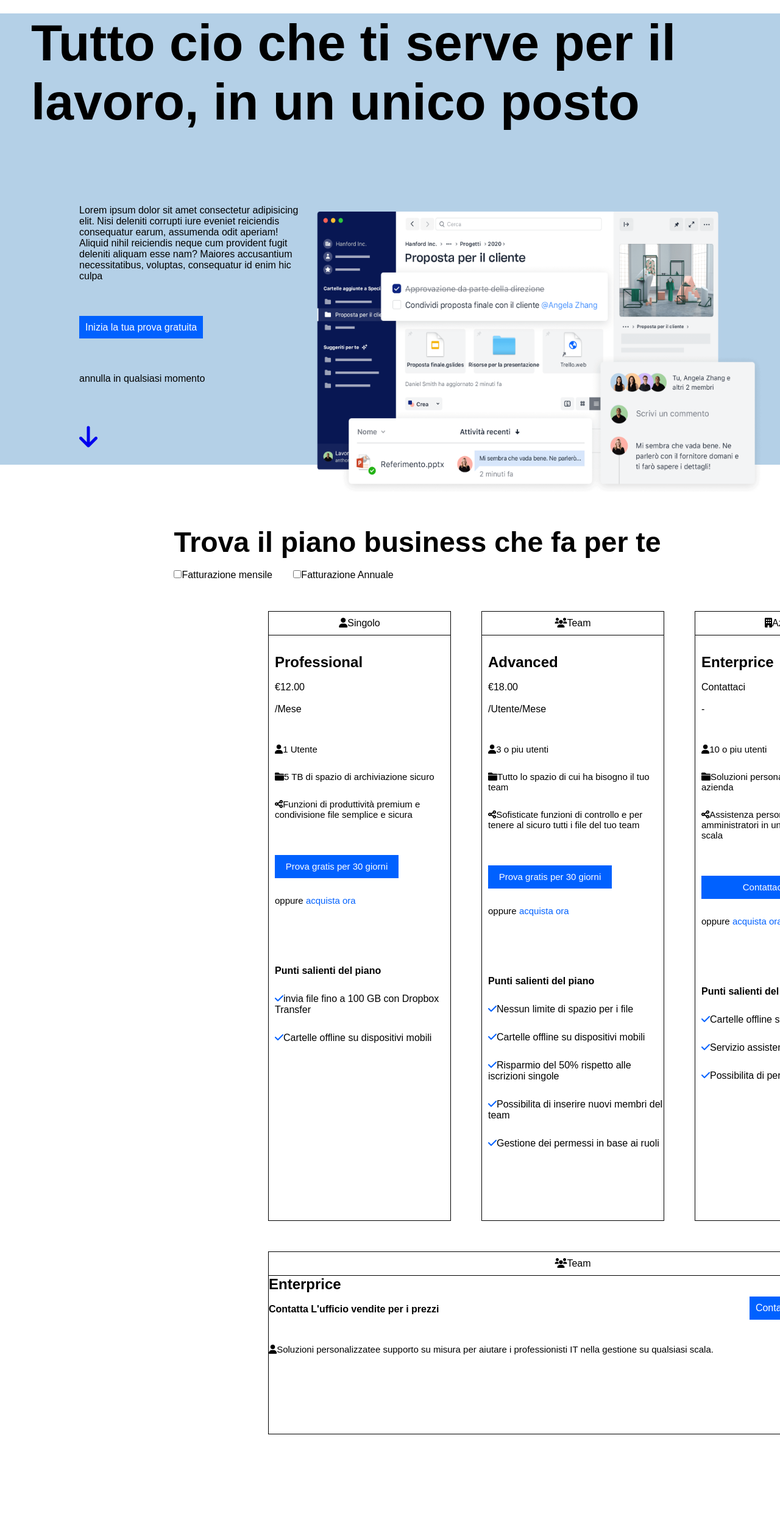
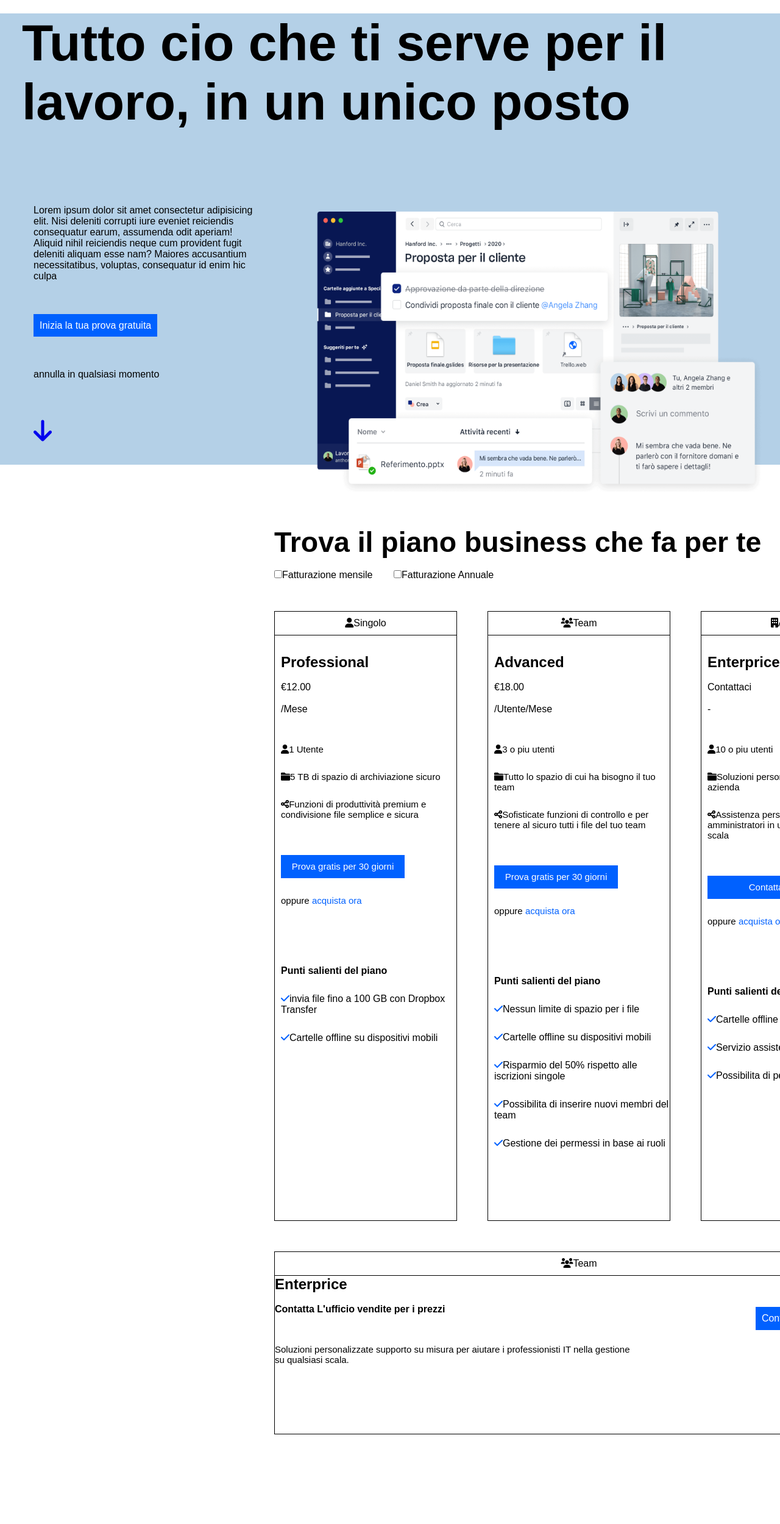
Before and after one commit to Lykanos94/htmlcss-dropbox, a plain HTML site: page index.html in a window 1280 px wide. Shown: the part 58-2557 px from the top of the page at 61% size. Drawn offline with Linux system fonts and the light colour scheme.

Commit message:
undicesimo-commit

```diff
--- a/index.html
+++ b/index.html
@@ -91,7 +91,9 @@
             <div class="second-section-container">
 
                 <h2 class="second-section-h2">Trova il piano business che fa per te</h2>
+
                 <br>
+
                 <span class="span-left"><input type="checkbox">Fatturazione mensile</span>
 
                 <span class="span-rigth"><input type="checkbox">Fatturazione Annuale</span>
@@ -275,8 +277,8 @@
                         </div>
 
                     </div>
-                    <!-- fine terza sezione container second -->
-                    <!-- inizio quarta sezione container second -->
+<!-- fine terza sezione container second -->
+<!-- inizio quarta sezione container second -->
                     <div class="div-team-2">
 
                         <div class="div-sotto-team"><i class="fa-sharp-duotone fa-solid fa-users"></i>Team</div>
@@ -291,7 +293,7 @@
 
                             <br>
 
-                            <span class="span-utente"><i class="fa-sharp-duotone fa-solid fa-user"></i>Soluzioni personalizzatee supporto su misura per aiutare i professionisti IT nella gestione su qualsiasi scala.</span>
+                            <span class="span-utente">Soluzioni personalizzate supporto su misura per aiutare i professionisti IT nella gestione <br>su qualsiasi scala.</span>
 
                             <span class="span-prova-gratis-quarto"><a href="#">Contatta l'ufficio vendite</a></span>
 
--- a/style.css
+++ b/style.css
@@ -38,6 +38,16 @@ header {
 
     align-items: center;
 
+
+
+}
+
+.navbar-left > ul > li:not(:first-of-type) a:hover {
+
+border-bottom: 1px  solid black;
+
+padding-bottom: 31px;
+
 }
 
 .navbar-left li a {
@@ -63,6 +73,14 @@ header {
 
     align-items: center;
 
+
+}
+
+.navbar-rigth > ul > li:not(:last-of-type) a:hover {
+
+    border-bottom: 1px  solid black;
+
+    padding-bottom: 31px;
 
 }
 
@@ -115,7 +133,7 @@ header {
 
     font-size: 3.5rem;
 
-    margin-right: 120px;
+    margin-right: 150px;
 
 }
 
@@ -125,7 +143,7 @@ header {
 
     height: 400px;
 
-    margin-right: 650px;
+    margin-right: 800px;
 
     margin-top: 120px;
 
@@ -155,6 +173,8 @@ header {
 .fa-arrow-down {
 
     font-size: 40px;
+
+    padding-bottom: 10px;
 
 }
 
@@ -189,7 +209,7 @@ header {
 
     display: flex;
 
-    justify-content: center;
+    justify-content: flex-start;
 
     align-items: center;
 
@@ -197,18 +217,19 @@ header {
 
     margin-top: 100px;
 
+    margin-left: 450px;
+
 }
 .second-section-h2 {
+
+    display: flex;
+
+    align-self: flex-start;
 
     font-size: 2.9rem;
 
 }
 
-div.second-section-container {
-
-    margin-left: 90px;
-
-}
 
 .span-rigth {
 
@@ -221,9 +242,9 @@ div.div-container {
 
     display: flex;
 
+    justify-content: flex-start;
+
     flex-wrap: wrap;
-
-    margin-left: 600px;
 
 }
 
@@ -449,7 +470,7 @@ span.span-check i {
 
     margin-top: 150px;
 
-    margin-left: 360px;
+    margin-left: 70px;
 
 }
 
@@ -514,6 +535,8 @@ div.partner {
 
     margin-bottom: 30px;
 
+    margin-right: 300px;
+
 }
 
 .container-card {
@@ -557,6 +580,8 @@ div.card img {
     justify-content: space-around;
 
     align-self: flex-start;
+
+    margin-top: 100px;
 
     margin-left: 450px;
 
```
Also changed, not shown: 1 other file.
